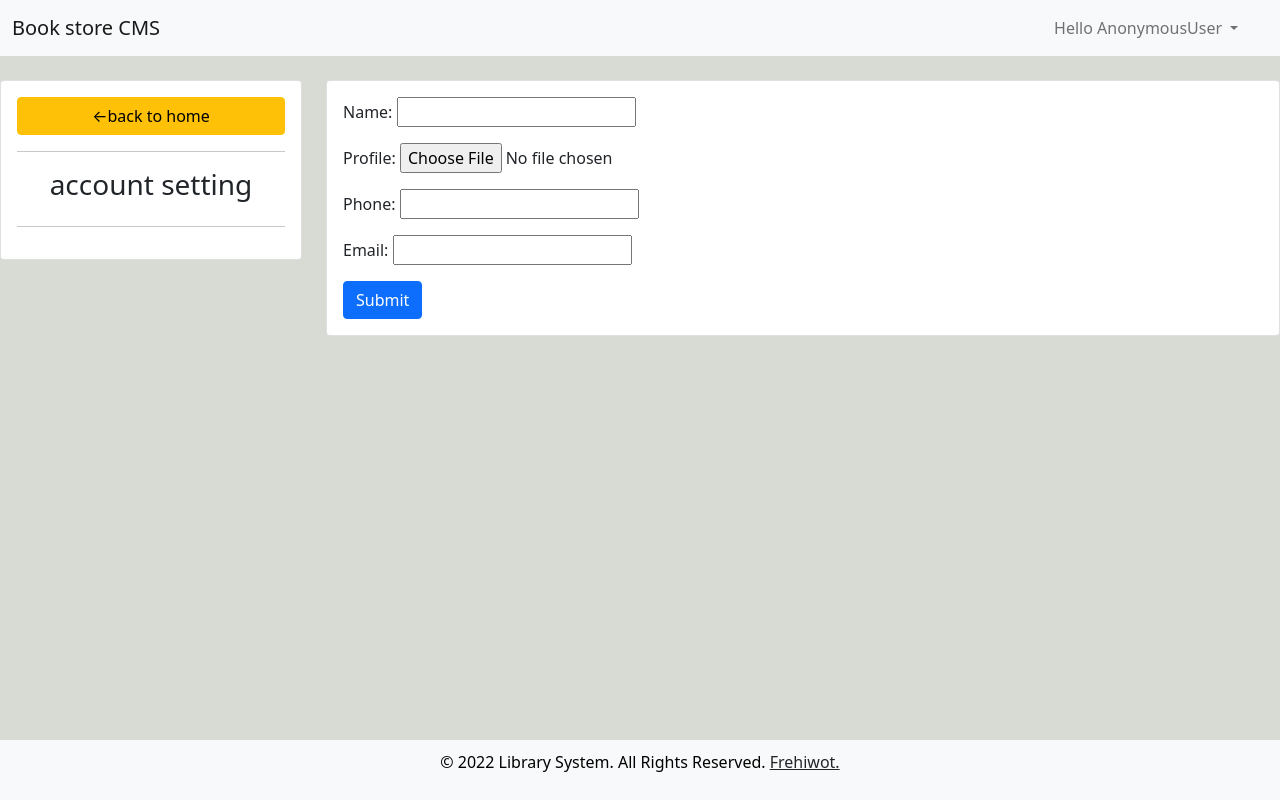
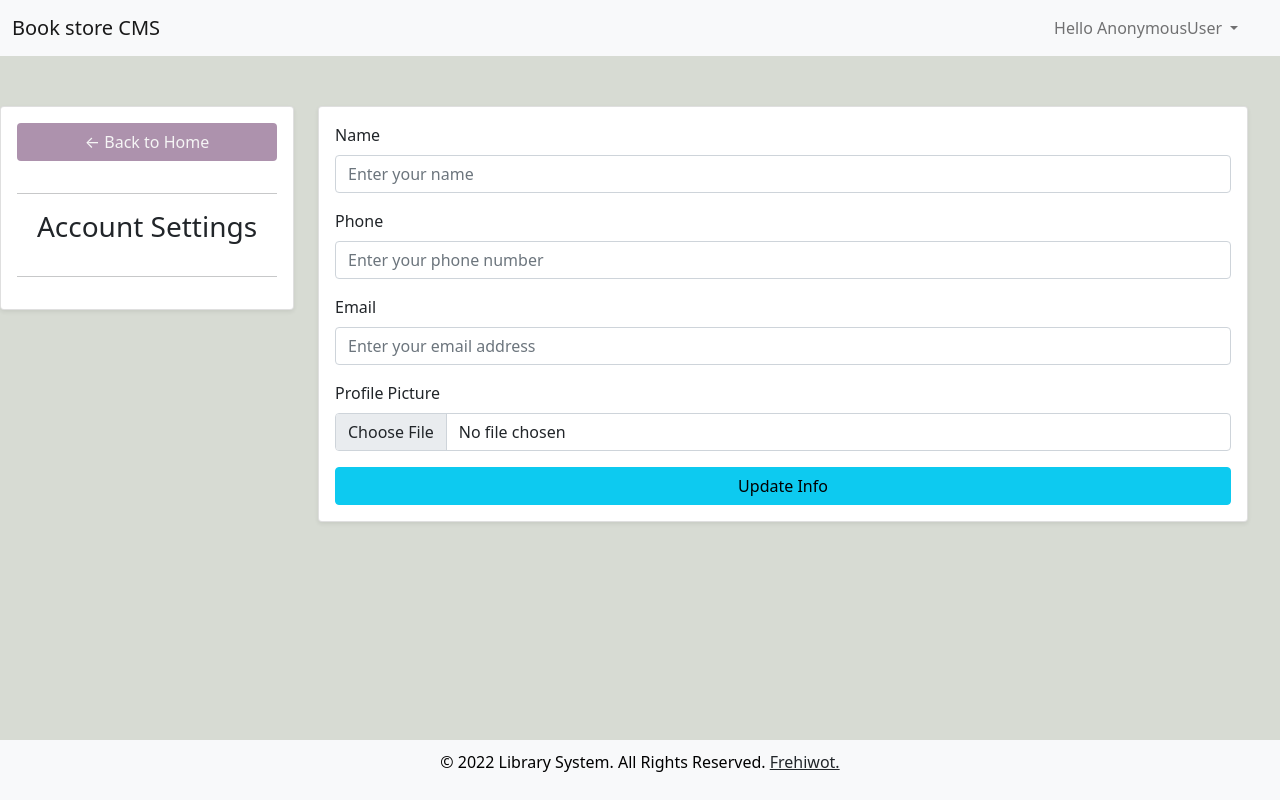
Before and after one commit to Frehiwot-G/CMS-for-book-store, a Django app: template members/templates/member_setting.html in a window 1280 px wide. Run offline with Django 4.2, Linux system fonts and the light colour scheme; the template is opened without the code that fills it: values that come from a table or form of the project are taken from there, others are empty; some libraries are stand-ins or nearby versions.

Commit message:
account-setting edited

```diff
--- a/members/forms.py
+++ b/members/forms.py
@@ -58,11 +58,39 @@ class CustomSetPasswordForm(SetPasswordForm):
     )
 
 
+# class CustomerForm(ModelForm):
+#     class Meta:
+#         model=Customer
+#         fields ='__all__'
+#         exclude=['user']
+#         widgets={
+#             'name':forms.TextInput(attrs={'class':'form-control'}),
+#             'profile':forms.ImageField(attrs={'class':'form-control'}),
+#             'phone':forms.TextInput(attrs={'class':'form-control','placeholder':'phone'}),
+#             'email':forms.TextInput(attrs={'class':'form-control','placeholder':'email'}),
+#         }
 class CustomerForm(ModelForm):
-    class Meta:
-        model=Customer
-        fields ='__all__'
-        exclude=['user']
+   class Meta:
+        model = Customer
+        fields = '__all__'
+        exclude = ['user']
+        widgets = {
+            'name': forms.TextInput(attrs={
+                'class': 'form-control',
+                'placeholder': 'Enter your name'
+            }),
+            'phone': forms.TextInput(attrs={
+                'class': 'form-control',
+                'placeholder': 'Enter your phone number'
+            }),
+            'email': forms.EmailInput(attrs={
+                'class': 'form-control',
+                'placeholder': 'Enter your email address'
+            }),
+            'profile': forms.ClearableFileInput(attrs={
+                'class': 'form-control'
+            }),
+        }
 
 class OrderFormCustomer(ModelForm):
     class Meta:
--- a/members/templates/member_setting.html
+++ b/members/templates/member_setting.html
@@ -1,35 +1,116 @@
-{% extends 'base.html' %}
-{% block content %}
+{% extends 'base.html' %} {% block content %}
+<!DOCTYPE html>
+<html lang="en">
+  <head>
     <style>
-    .profile-pic{
+      .profile-pic {
         max-width: 200px;
         max-height: 200px;
         margin: 0 auto;
         border-radius: 50%;
       }
     </style>
-<br>
-<div class="row">
+    <script
+      src="https://cdn.jsdelivr.net/npm/bootstrap@5.1.3/dist/js/bootstrap.min.js"
+      integrity="sha384-QJHtvGhmr9XOIpI6YVutG+2QOK9T+ZnN4kzFN1RtK3zEFEIsxhlmWl5/YESvpZ13"
+      crossorigin="anonymous"
+    ></script>
+    <link
+      rel="stylesheet"
+      href="https://cdn.jsdelivr.net/npm/bootstrap@5.1.3/dist/css/bootstrap.min.css"
+      integrity="sha384-1BmE4kWBq78iYhFldvKuhfTAU6auU8tT94WrHftjDbrCEXSU1oBoqyl2QvZ6jIW3"
+      crossorigin="anonymous"
+    />
+  </head>
+  <body style="background-color: #d7dbd3">
+    <div class="row" style="margin-right: 20px; margin-top: 50px">
+      <div class="col-md-3">
+        <div class="card card-body text-center shadow-sm">
+          <a
+            class="btn mb-3"
+            href="{% url 'home' %}"
+            style="background-color: #ad92ad;color:whitesmoke ;"
+            >&#8592; Back to Home</a
+          >
+          <hr />
+          <h3 class="mb-3">Account Settings</h3>
+          <hr />
+          {% if request.user.customer.profile %}
+          <img
+            class="profile-pic img-fluid rounded-circle mb-3"
+            src="{{ request.user.customer.profile.url }}"
+            alt="Profile Picture"
+            style="width: 150px; height: 150px; object-fit: cover"
+          />
+          {% endif %}
+        </div>
+      </div>
+
+      <div class="col-md-9">
+        <div class="card card-body shadow-sm">
+          <form method="POST" action="" enctype="multipart/form-data">
+            {% csrf_token %}
+
+            <div class="mb-3">
+              <label for="{{ form.name.id_for_label }}" class="form-label"
+                >Name</label
+              >
+              {{ form.name }}
+            </div>
+
+            <div class="mb-3">
+              <label for="{{ form.phone.id_for_label }}" class="form-label"
+                >Phone</label
+              >
+              {{ form.phone }}
+            </div>
+
+            <div class="mb-3">
+              <label for="{{ form.email.id_for_label }}" class="form-label"
+                >Email</label
+              >
+              {{ form.email }}
+            </div>
+
+            <div class="mb-3">
+              <label for="{{ form.profile.id_for_label }}" class="form-label"
+                >Profile Picture</label
+              >
+              {{ form.profile }}
+            </div>
+
+            <div class="d-grid">
+              <button type="submit" class="btn btn-info">Update Info</button>
+            </div>
+          </form>
+        </div>
+      </div>
+    </div>
+  </body>
+</html>
+
+<br /><br />
+
+<!-- <div class="row">
   <div class="col-md-3">
     <div class="card card-body">
       <a class="btn btn-warning" href="{% url 'home' %}">&#8592;back to home</a>
-            <hr>
-            <h3 style="text-align: center;">account setting</h3>
-            <hr>
+      <hr />
+      <h3 style="text-align: center">account setting</h3>
+      <hr />
       {%if request.user.customer.profile%}
-            <img class="profile-pic" src="{{request.user.customer.profile.url}}">
+      <img class="profile-pic" src="{{request.user.customer.profile.url}}" />
       {%endif%}
     </div>
   </div>
   <div class="col-md-9">
     <div class="card card-body">
       <form method="POST" action="" enctype="multipart/form-data">
-                {%csrf_token%}
-                {{form.as_p}}
-                <input class="btn btn-primary" type="submit" name="Update info">
-
+        {%csrf_token%} {{form.as_p}}
+        <input class="btn btn-primary" type="submit" name="Update info" />
       </form>
     </div>
   </div>
-</div>
+</div> -->
+
 {%endblock%}
```
Also changed, not shown: members/templates/home.html (+4 -4 lines), db.sqlite3, static/images/circular_black_female_software_developer.png (added). Lines whose indentation alone changed are shown as unchanged.
